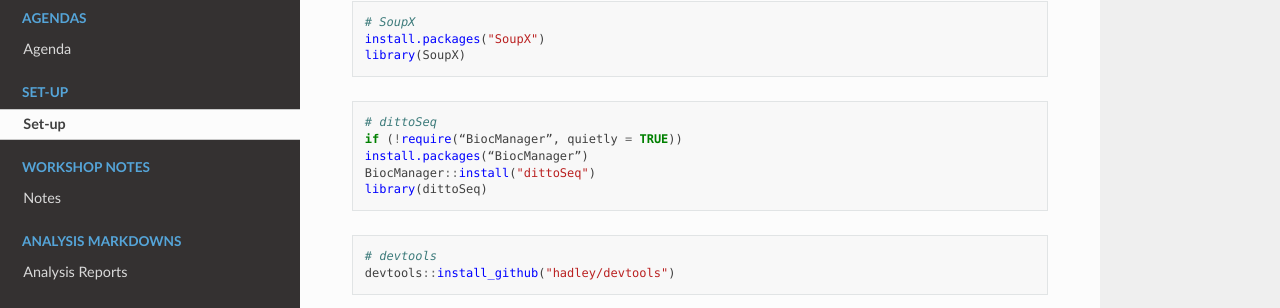
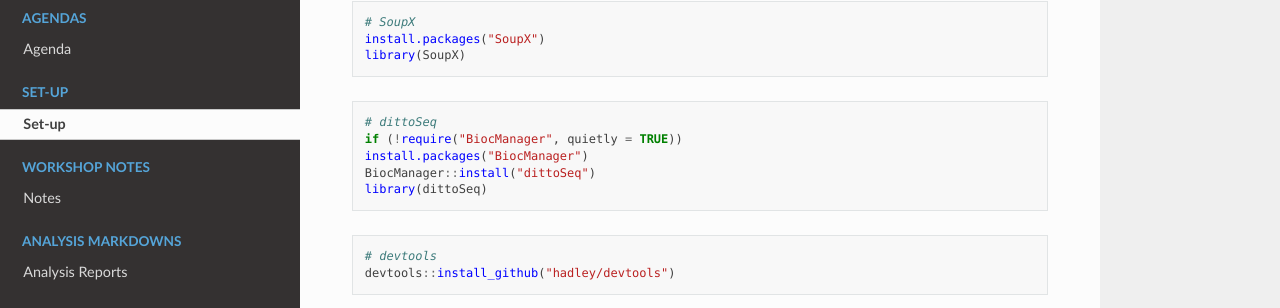
Before and after one commit to dw-thomson/SAGC_scRNAseq_workshop, a Sphinx documentation site: the page built from docs/source/Set-up.rst, in a window 1280 px wide and 900 px high, scrolled down 615 px. Shown: the part 128-436 px from the top of the window. Built offline with Sphinx 7.4.7 and the Read the Docs theme 2.0.0, drawn with Linux system fonts in a browser that asks for light colours.

Commit message:
Update Set-up.rst
pw

```diff
--- a/docs/source/Set-up.rst
+++ b/docs/source/Set-up.rst
@@ -39,8 +39,8 @@
 .. code-block:: R
 
     # dittoSeq
-    if (!require(“BiocManager”, quietly = TRUE))
-    install.packages(“BiocManager”)
+    if (!require("BiocManager", quietly = TRUE))
+    install.packages("BiocManager")
     BiocManager::install("dittoSeq")
     library(dittoSeq)
 
```
